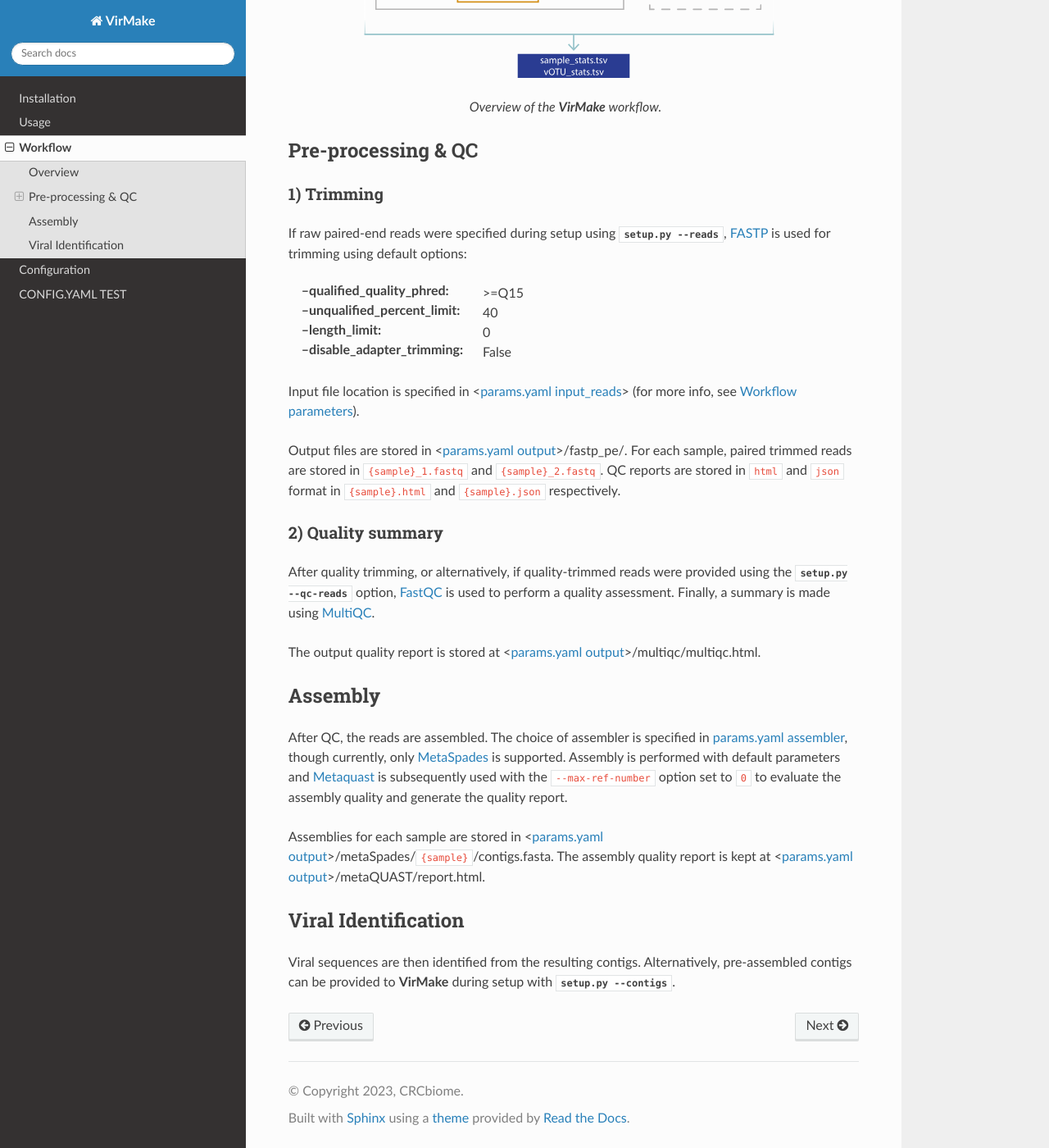
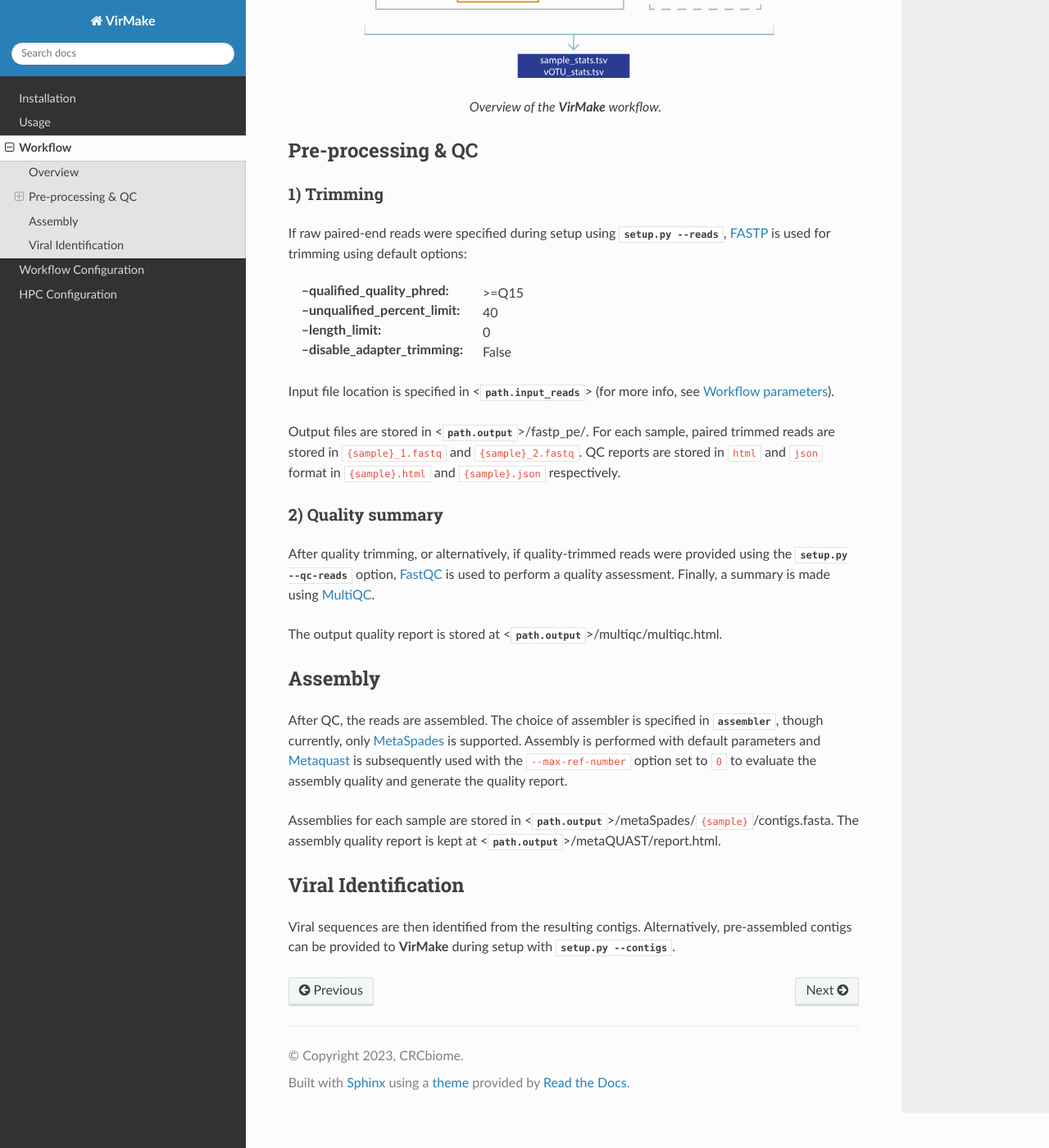
Before and after one commit to sverre-branders/rtd-virmake-test, a Sphinx documentation site: the page built from docs/source/workflow.rst, in a window 1280 px wide and 1400 px high, scrolled down 818 px. Shown: the whole window at 82% size. Built offline with Sphinx 7.4.7 and the Read the Docs theme 3.1.0, drawn with Linux system fonts in a browser that asks for light colours.

Commit message:
Changed workflow config to be autogenerated from params.yaml

```diff
--- a/docs/source/test.rst
+++ b/docs/source/config-hpc.rst
@@ -1,4 +1,4 @@
-CONFIG.YAML TEST
-================
+HPC Configuration
+=================
 
 .. yaml-config:: _data/config.yaml
--- a/docs/source/index.rst
+++ b/docs/source/index.rst
@@ -44,5 +44,5 @@
     install
     usage
     workflow
-    config
-    test
+    config-params
+    config-hpc
--- a/docs/source/workflow.rst
+++ b/docs/source/workflow.rst
@@ -30,14 +30,13 @@
 :--length_limit: 0
 :--disable_adapter_trimming: False
 
-Input file location is specified in <:ref:`params.yaml input_reads
-<params-input-reads>`> (for more info, see :ref:`config-workflow`).
+Input file location is specified in <:confval:`path.input_reads`> (for more
+info, see :ref:`config-workflow`).
 
-Output files are stored in <:ref:`params.yaml output
-<params-output>`>/fastp_pe/.  For each sample, paired trimmed reads are
-stored in ``{sample}_1.fastq`` and ``{sample}_2.fastq``. QC reports are
-stored in ``html`` and ``json`` format in ``{sample}.html`` and
-``{sample}.json`` respectively.
+Output files are stored in <:confval:`path.output`>/fastp_pe/.  For each
+sample, paired trimmed reads are stored in ``{sample}_1.fastq`` and
+``{sample}_2.fastq``. QC reports are stored in ``html`` and ``json`` format in
+``{sample}.html`` and ``{sample}.json`` respectively.
 
 2) Quality summary
 ^^^^^^^^^^^^^^^^^^
@@ -48,23 +47,22 @@
 quality assessment. Finally, a summary is made using
 `MultiQC <https://github.com/MultiQC/MultiQC>`_.
 
-The output quality report is stored at <:ref:`params.yaml output
-<params-output>`>/multiqc/multiqc.html.
+The output quality report is stored at
+<:confval:`path.output`>/multiqc/multiqc.html.
 
 Assembly
 --------
 
 After QC, the reads are assembled. The choice of assembler is specified in
-:ref:`params.yaml assembler <params-assembler>`, though currently, only
-`MetaSpades <https://github.com/ablab/spades>`_ is supported.
-Assembly is performed with default parameters and `Metaquast
-<https://quast.sourceforge.net/metaquast>`_ is subsequently used with the
-``--max-ref-number`` option set to ``0`` to evaluate the assembly quality and
-generate the quality report.
+:confval:`assembler`, though currently, only `MetaSpades
+<https://github.com/ablab/spades>`_ is supported.  Assembly is performed with
+default parameters and `Metaquast <https://quast.sourceforge.net/metaquast>`_
+is subsequently used with the ``--max-ref-number`` option set to ``0`` to
+evaluate the assembly quality and generate the quality report.
 
-Assemblies for each sample are stored in <:ref:`params.yaml output
-<params-output>`>/metaSpades/``{sample}``/contigs.fasta. The assembly quality
-report is kept at <:ref:`params.yaml output <params-output>`>/metaQUAST/report.html.
+Assemblies for each sample are stored in
+<:confval:`path.output`>/metaSpades/``{sample}``/contigs.fasta. The assembly
+quality report is kept at <:confval:`path.output`>/metaQUAST/report.html.
 
 Viral Identification
 --------------------
```
Also changed, not shown: docs/source/_data/config.yaml (+7 -8 lines), docs/source/_data/params.yaml (added, +85 -0 lines), docs/source/config-params.rst (added, +47 -0 lines), docs/source/config.rst (deleted, +0 -335 lines).
